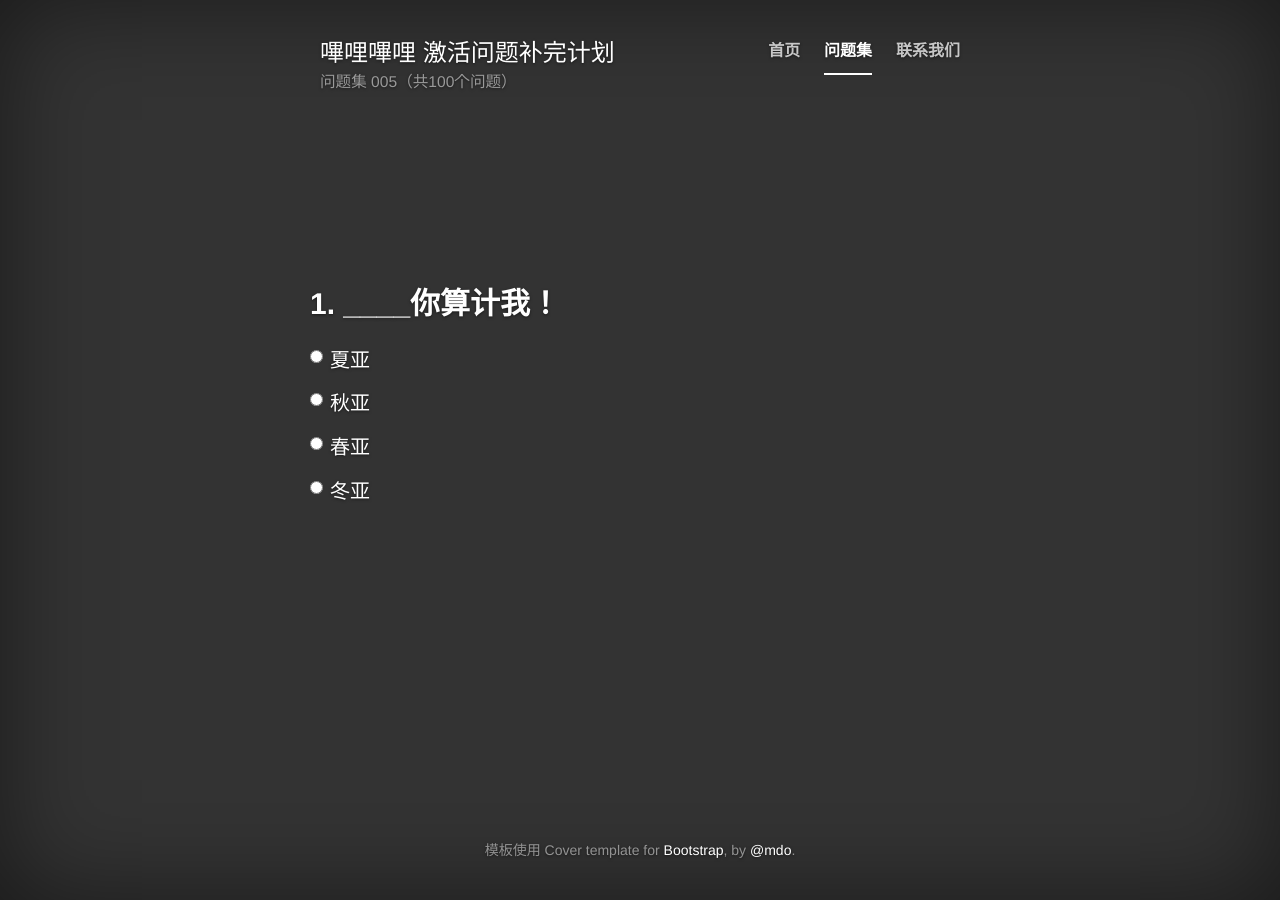
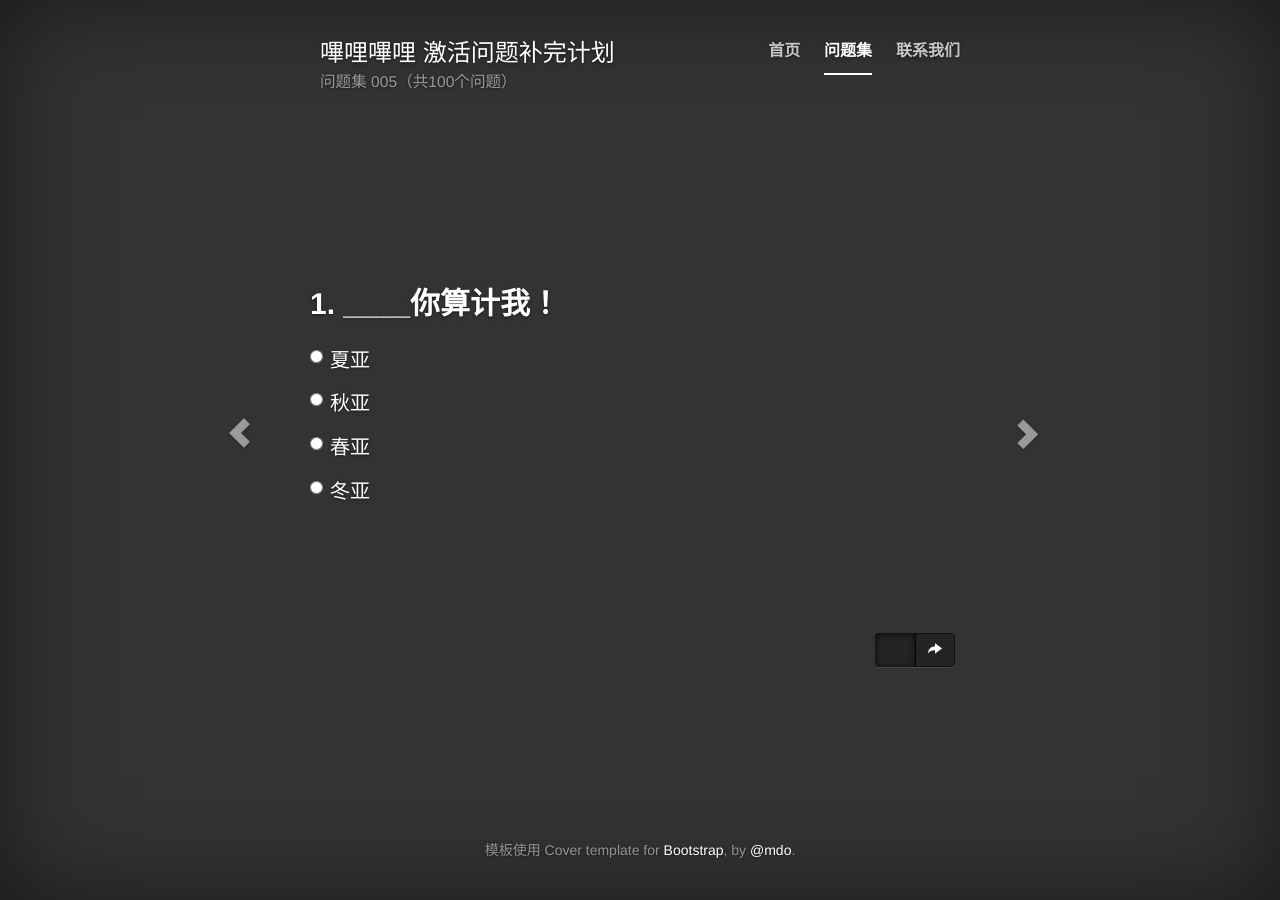
Before and after one commit to bbtfr/bilibili-invite-quiz, a Jekyll site: the page built from _posts/2014-05-16-problems-set-005.html, in a window 1280 px wide. Built offline with Jekyll 4.4.1, drawn with Linux system fonts in a browser that asks for light colours; Markdown is read by kramdown in place of the engine named in the settings.

Commit message:
update stylesheets

```diff
--- a/_layouts/post.html
+++ b/_layouts/post.html
@@ -19,7 +19,7 @@ layout: base
         </div>
       </div>
 
-      <div class="inner cover">
+      <div class="inner cover visible">
         <div id="carousel" class="carousel slide post" data-ride="carousel" data-interval="false">
           <!-- Wrapper for slides -->
           <div class="carousel-inner">
--- a/css/main.css
+++ b/css/main.css
@@ -1,6 +1,14 @@
 .cover {
   max-height: 480px;
-  overflow: hidden;
+  overflow-y: hidden;
+}
+
+.cover.visible {
+  overflow: visible;
+}
+
+.cover.scroll {
+  overflow: scroll;
 }
 
 .masthead-brand {
--- a/invite_quiz.html
+++ b/invite_quiz.html
@@ -14,7 +14,7 @@ title: 问题集
   </div>
 </div>
 
-<div class="inner cover">
+<div class="inner cover scroll">
 
   <ul class="posts">
     {% for post in site.posts %}
```
